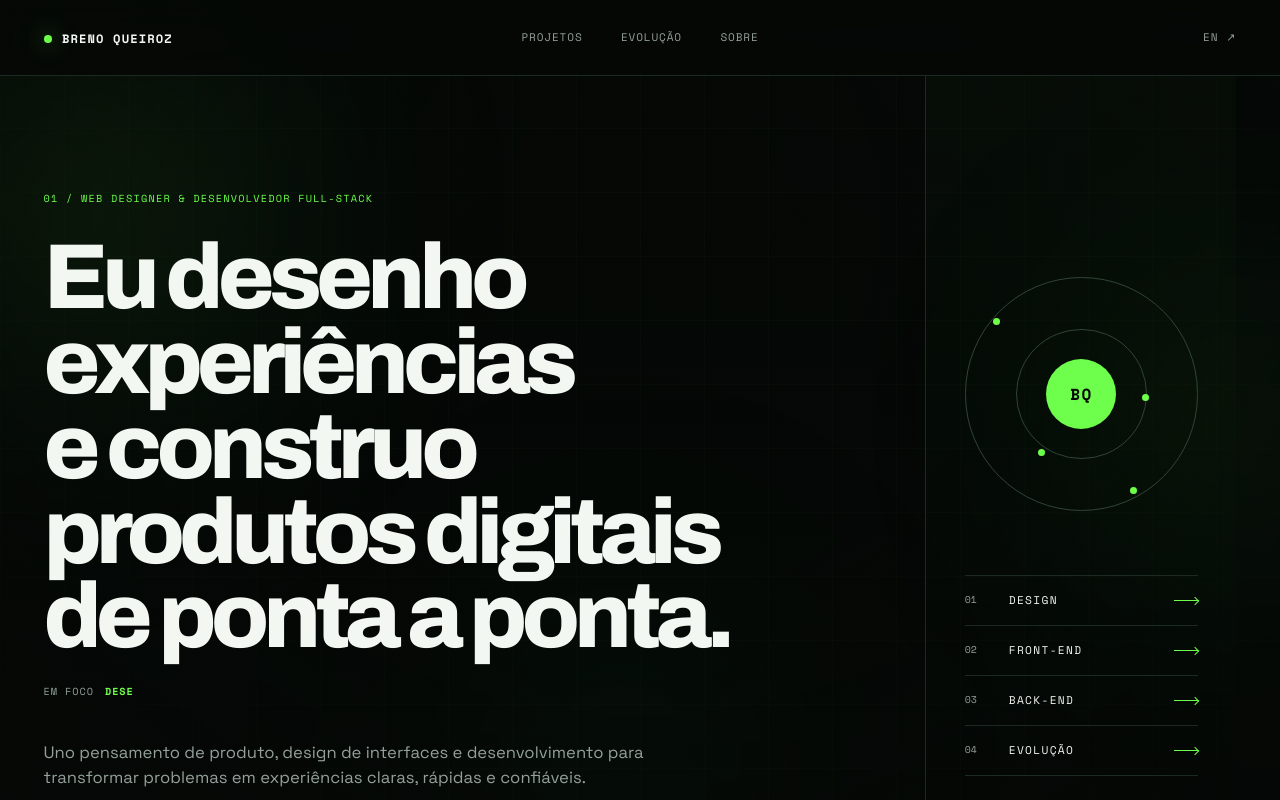
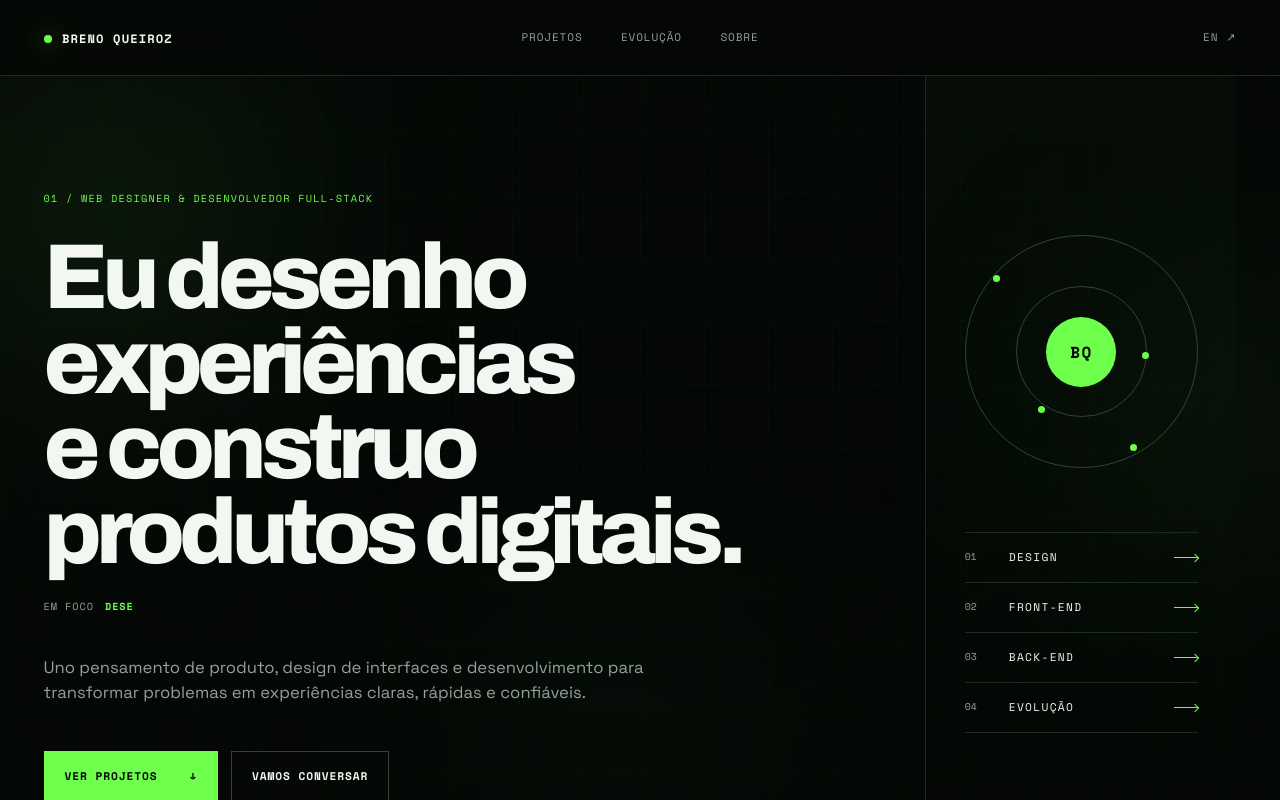
Before and after one commit to brenoqn/breno-queiroz-portfolio, an Angular app: page / in a window 1280 px wide. Shown: the top 800 px of the page. Built offline with nearby package versions, Linux system fonts and the light colour scheme.

Commit message:
chore: validate automatic deployment

```diff
--- a/shared/content.ts
+++ b/shared/content.ts
@@ -298,7 +298,7 @@ export const copy = {
     },
     hero: {
       eyebrow: "Web Designer & Desenvolvedor Full-Stack",
-      title: "Eu desenho experiências e construo produtos digitais de ponta a ponta.",
+      title: "Eu desenho experiências e construo produtos digitais.",
       body: "Uno pensamento de produto, design de interfaces e desenvolvimento para transformar problemas em experiências claras, rápidas e confiáveis.",
       primary: "Ver projetos",
       secondary: "Vamos conversar",
```
